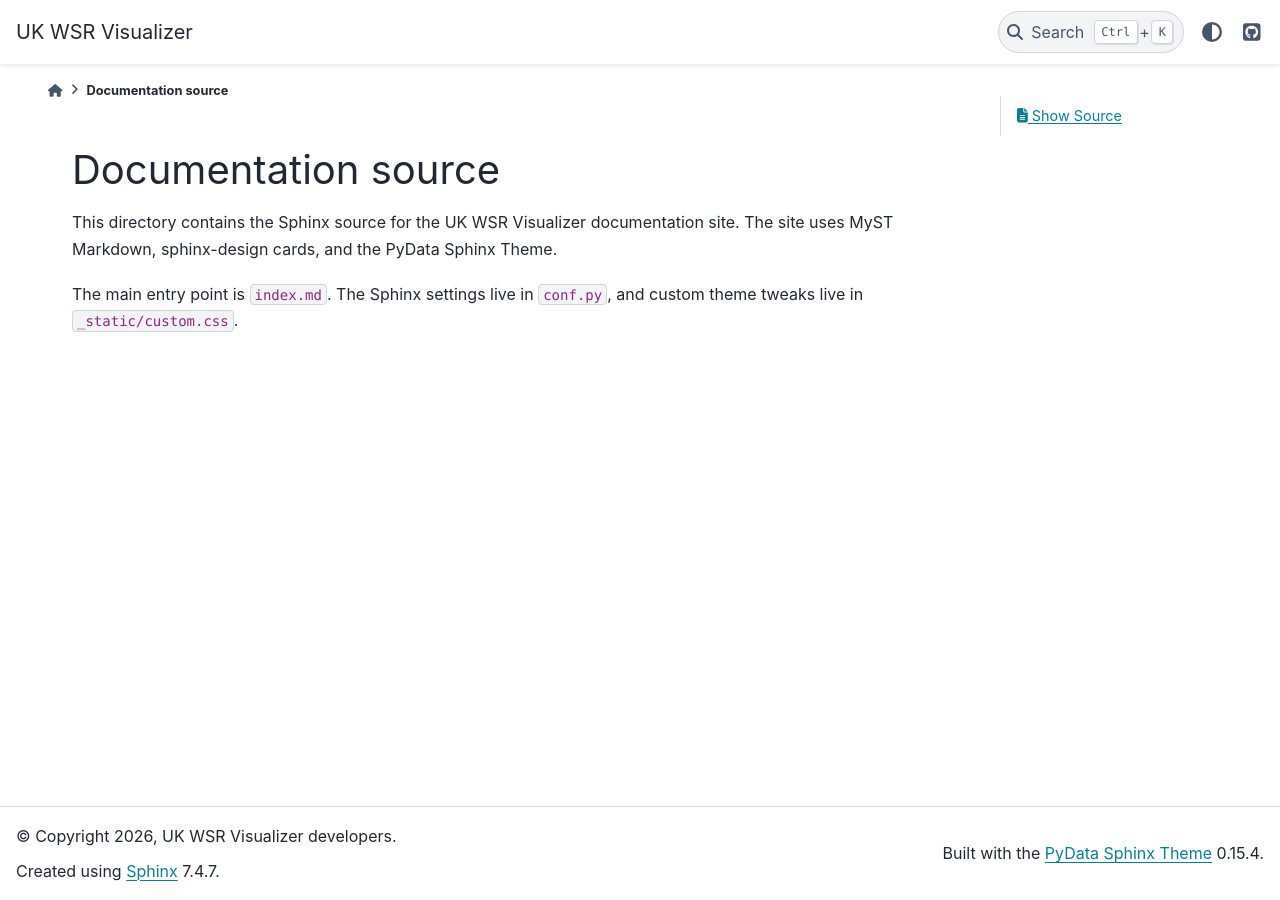
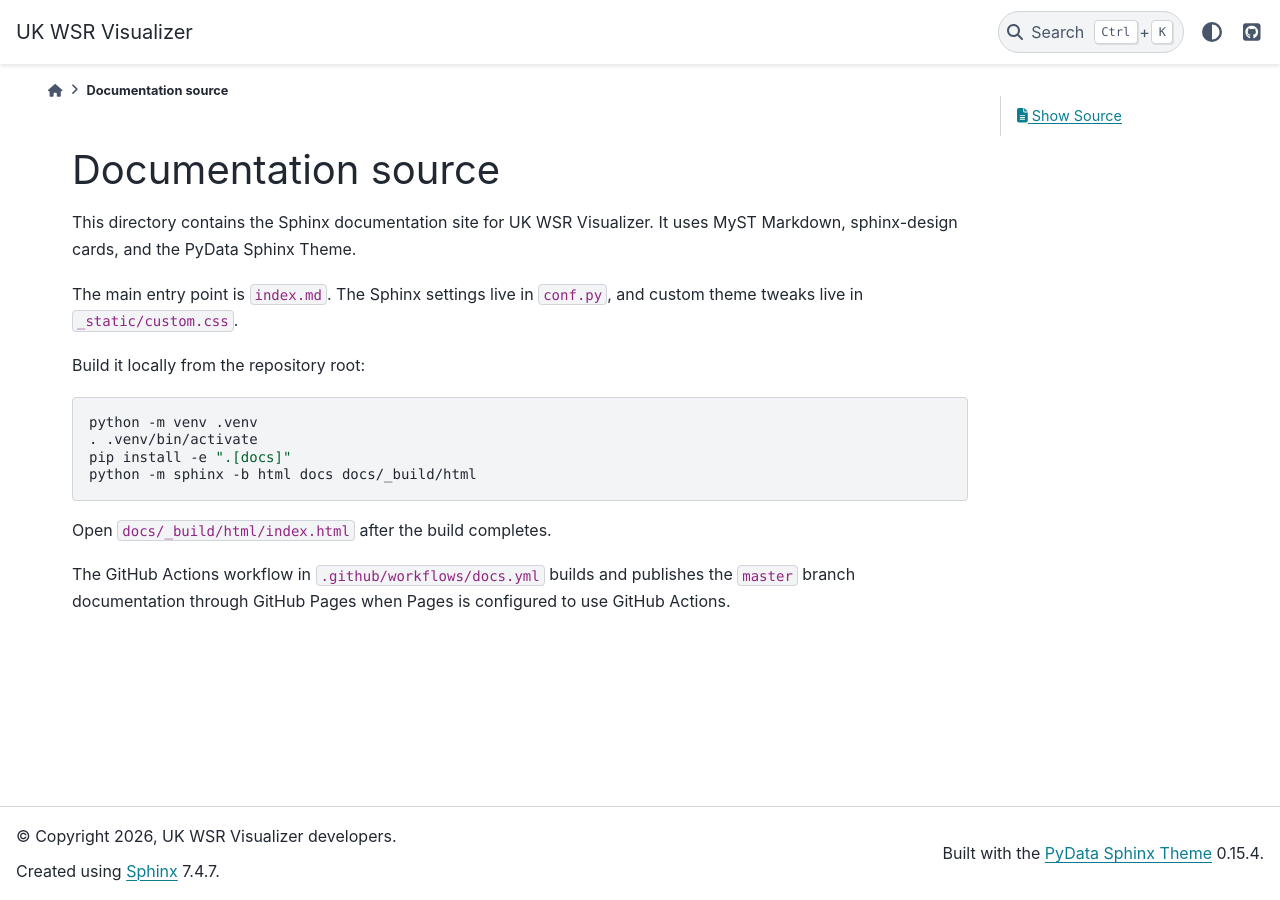
Before and after one commit to rrniii/uk-wsr-visualizer, a Sphinx documentation site: the page built from docs/README.md, in a window 1280 px wide. Built offline with Sphinx 7.4.7 and the PyData theme 0.15.4, drawn with Linux system fonts in a browser that asks for light colours.

Commit message:
Document local docs build

````diff
--- a/docs/README.md
+++ b/docs/README.md
@@ -1,5 +1,18 @@
 # Documentation source
 
-This directory contains the Sphinx source for the UK WSR Visualizer documentation site. The site uses MyST Markdown, sphinx-design cards, and the PyData Sphinx Theme.
+This directory contains the Sphinx documentation site for UK WSR Visualizer. It uses MyST Markdown, sphinx-design cards, and the PyData Sphinx Theme.
 
 The main entry point is `index.md`. The Sphinx settings live in `conf.py`, and custom theme tweaks live in `_static/custom.css`.
+
+Build it locally from the repository root:
+
+```bash
+python -m venv .venv
+. .venv/bin/activate
+pip install -e ".[docs]"
+python -m sphinx -b html docs docs/_build/html
+```
+
+Open `docs/_build/html/index.html` after the build completes.
+
+The GitHub Actions workflow in `.github/workflows/docs.yml` builds and publishes the `master` branch documentation through GitHub Pages when Pages is configured to use GitHub Actions.
````
